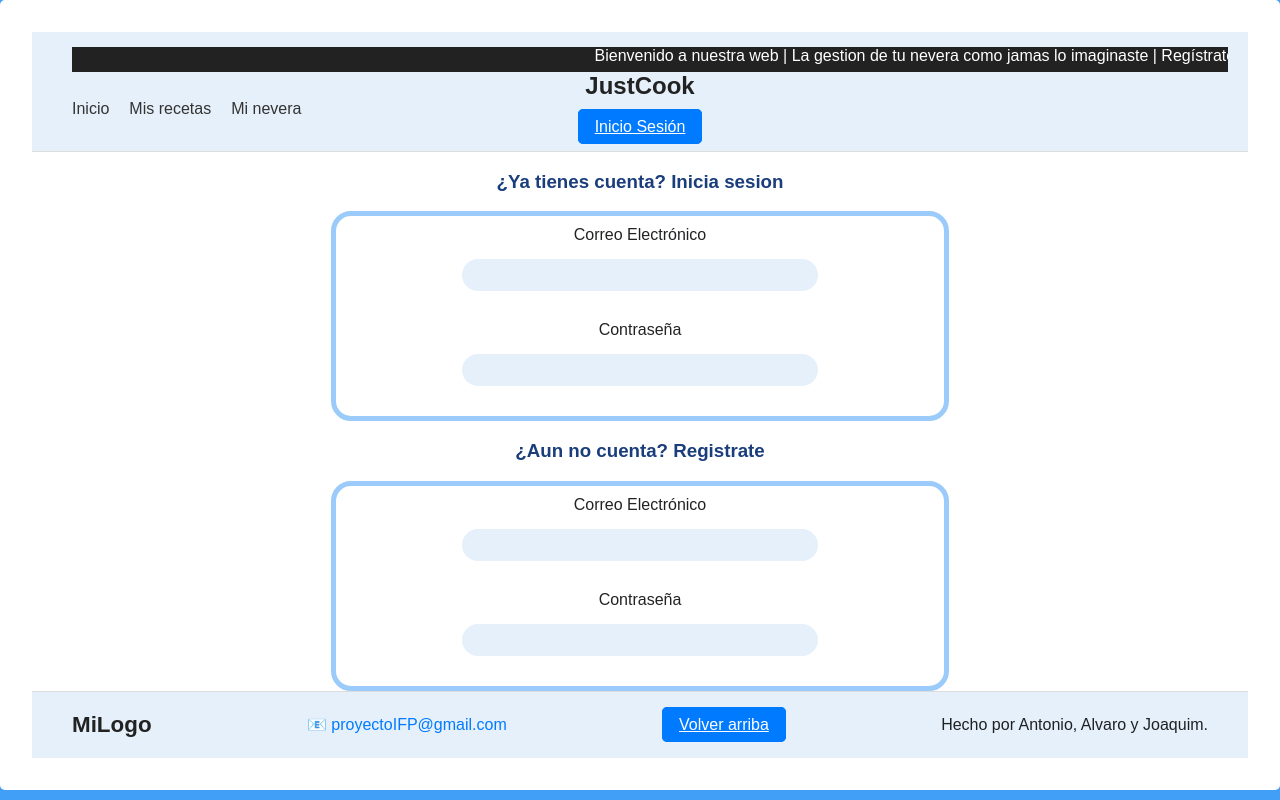
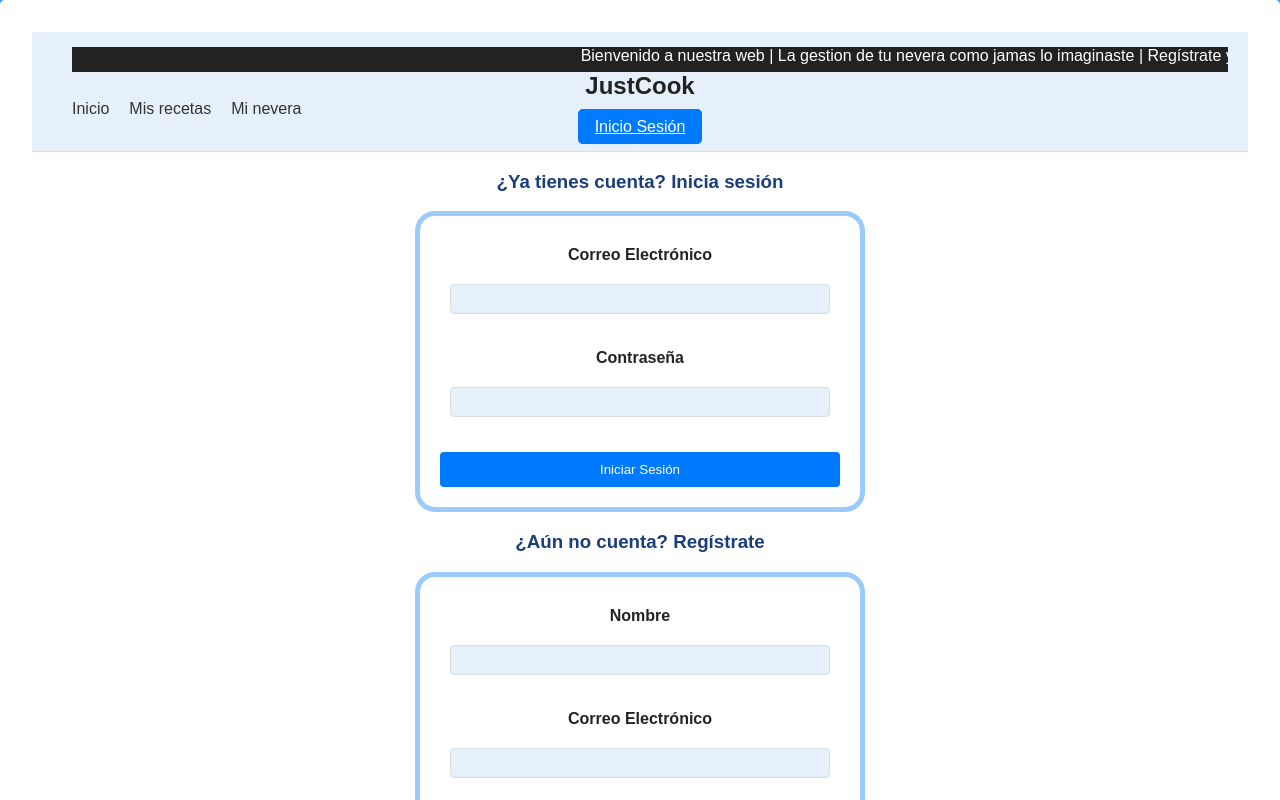
Before and after one commit to Antoniorodgo/JustCookClient, a React (Vite) app: page /LoginRegistro in a window 1280 px wide. Shown: the top 800 px of the page. Built offline with nearby package versions, Linux system fonts and the light colour scheme.

Commit message:
register y login funcionan

```diff
--- a/src/components/LoginRegistro/InicioSesion/InicioSesion.jsx
+++ b/src/components/LoginRegistro/InicioSesion/InicioSesion.jsx
@@ -1,23 +1,89 @@
-import React from 'react'
 import { useState } from 'react'
 
 function InicioSesion() {
     const [usuario, setUsuario] = useState({
-        correo: '',
+        email: '', // 👈 Cambié a 'email' para que coincida con tu API
         contraseña: ''
     })
+    const [loading, setLoading] = useState(false)
+    const [message, setMessage] = useState('')
+
+    const handleChange = (e) => {
+        setUsuario({
+            ...usuario,
+            [e.target.name]: e.target.value
+        })
+    }
+
+    const handleSubmit = async (e) => {
+        e.preventDefault()
+        setLoading(true)
+        setMessage('')
+
+        try {
+            const response = await fetch('http://localhost:3000/api/auth/login', {
+                method: 'POST',
+                headers: {
+                    'Content-Type': 'application/json',
+                },
+                body: JSON.stringify(usuario),
+                credentials: 'include' // 👈 Importante para cookies
+            })
+
+            const data = await response.json()
+
+            if (response.ok) {
+                setMessage('✅ Inicio de sesión exitoso')
+                // Guardar info del usuario en localStorage
+                localStorage.setItem('user', JSON.stringify(data.user))
+                // Opcional: recargar o redirigir después de login exitoso
+                setTimeout(() => {
+                    window.location.reload() // o redirigir a otra página
+                }, 1000)
+
+            } else {
+                setMessage(`❌ ${data.error}`)
+            }
+        } catch (error) {
+            setMessage('❌ Error de conexión con el servidor')
+            console.error('Error en login:', error)
+        } finally {
+            setLoading(false)
+        }
+    }
+
     return (
         <>
-            <h3>¿Ya tienes cuenta? Inicia sesion</h3>
-            <form action="">
+            <h3>¿Ya tienes cuenta? Inicia sesión</h3>
+            {message && (
+                <div className={`message ${message.includes('✅') ? 'success' : 'error'}`}>
+                    {message}
+                </div>
+            )}
+            <form onSubmit={handleSubmit}>
                 <div>
                     <label>Correo Electrónico</label>
-                    <input type="text" />
+                    <input
+                        type="email"
+                        name="email" // 👈 Coincide con el estado
+                        value={usuario.email}
+                        onChange={handleChange}
+                        required
+                    />
                 </div>
                 <div>
                     <label>Contraseña</label>
-                    <input type="password" />
+                    <input
+                        type="password"
+                        name="contraseña"
+                        value={usuario.contraseña}
+                        onChange={handleChange}
+                        required
+                    />
                 </div>
+                <button type="submit" disabled={loading}>
+                    {loading ? 'Iniciando sesión...' : 'Iniciar Sesión'}
+                </button>
             </form>
         </>
     )
--- a/src/components/LoginRegistro/Registro/Registro.jsx
+++ b/src/components/LoginRegistro/Registro/Registro.jsx
@@ -1,22 +1,102 @@
-import React from 'react'
-import './Registro.css'
+import { useState } from 'react';
+import './Registro.css';
 
 function Registro() {
+    const [formData, setFormData] = useState({
+        nombre: '',
+        email: '',
+        contraseña: ''
+    });
+    const [loading, setLoading] = useState(false);
+    const [message, setMessage] = useState('');
+
+    const handleChange = (e) => {
+        setFormData({
+            ...formData,
+            [e.target.name]: e.target.value
+        });
+    };
+
+    const handleSubmit = async (e) => {
+        e.preventDefault();
+        setLoading(true);
+        setMessage('');
+
+        try {
+            const response = await fetch('http://localhost:3000/api/usuarios', {
+                method: 'POST',
+                headers: {
+                    'Content-Type': 'application/json',
+                },
+                body: JSON.stringify(formData)
+            });
+
+            const data = await response.json();
+
+            if (response.ok) {
+                setMessage('✅ Usuario registrado exitosamente');
+                // Limpiar formulario
+                setFormData({
+                    nombre: '',
+                    email: '',
+                    contraseña: ''
+                });
+            } else {
+                setMessage(`❌ Error: ${data.error}`);
+            }
+        } catch (error) {
+            setMessage('❌ Error de conexión');
+            console.error('Error:', error);
+        } finally {
+            setLoading(false);
+        }
+    };
+
     return (
         <>
-            <h3>¿Aun no cuenta? Registrate </h3>
-            <form action="">
+            <h3>¿Aún no cuenta? Regístrate</h3>
+            {message && (
+                <div className={`message ${message.includes('✅') ? 'success' : 'error'}`}>
+                    {message}
+                </div>
+            )}
+            <form onSubmit={handleSubmit}>
+                <div>
+                    <label>Nombre</label>
+                    <input
+                        type="text"
+                        name="nombre"
+                        value={formData.nombre}
+                        onChange={handleChange}
+                        required
+                    />
+                </div>
                 <div>
                     <label>Correo Electrónico</label>
-                    <input type="text" />
+                    <input
+                        type="email"
+                        name="email"
+                        value={formData.email}
+                        onChange={handleChange}
+                        required
+                    />
                 </div>
                 <div>
                     <label>Contraseña</label>
-                    <input type="password" />
+                    <input
+                        type="password"
+                        name="contraseña"
+                        value={formData.contraseña}
+                        onChange={handleChange}
+                        required
+                    />
                 </div>
+                <button type="submit" disabled={loading}>
+                    {loading ? 'Registrando...' : 'Registrarse'}
+                </button>
             </form>
         </>
-    )
+    );
 }
 
-export default Registro
+export default Registro;
--- a/src/components/LoginRegistro/Registro/registro.css
+++ b/src/components/LoginRegistro/Registro/registro.css
@@ -26,3 +26,65 @@ input {
     margin: 15px 0 20px;
     color: black;
 }
+
+.message {
+    padding: 10px;
+    margin: 10px 0;
+    border-radius: 5px;
+    text-align: center;
+}
+
+.message.success {
+    background-color: #d4edda;
+    color: #155724;
+    border: 1px solid #c3e6cb;
+}
+
+.message.error {
+    background-color: #f8d7da;
+    color: #721c24;
+    border: 1px solid #f5c6cb;
+}
+
+form {
+    max-width: 400px;
+    margin: 0 auto;
+    padding: 20px;
+}
+
+form div {
+    margin-bottom: 15px;
+}
+
+label {
+    display: block;
+    margin-bottom: 5px;
+    font-weight: bold;
+}
+
+input {
+    width: 100%;
+    padding: 8px;
+    border: 1px solid #ddd;
+    border-radius: 4px;
+    box-sizing: border-box;
+}
+
+button {
+    width: 100%;
+    padding: 10px;
+    background-color: #007bff;
+    color: white;
+    border: none;
+    border-radius: 4px;
+    cursor: pointer;
+}
+
+button:disabled {
+    background-color: #6c757d;
+    cursor: not-allowed;
+}
+
+button:hover:not(:disabled) {
+    background-color: #0056b3;
+}
--- a/src/pages/MisRecetas.jsx
+++ b/src/pages/MisRecetas.jsx
@@ -6,7 +6,7 @@ export const MisRecetas = () => {
   useEffect(() => {
     const conseguirReceteas = async () => {
       try {
-        const response = await axios.get('https://rickandmortyapi.com/api')
+        const response = await axios.get('http://localhost:3000/api/recetas')
         const data = response.data
         console.log(data)
       } catch (error) {
```
